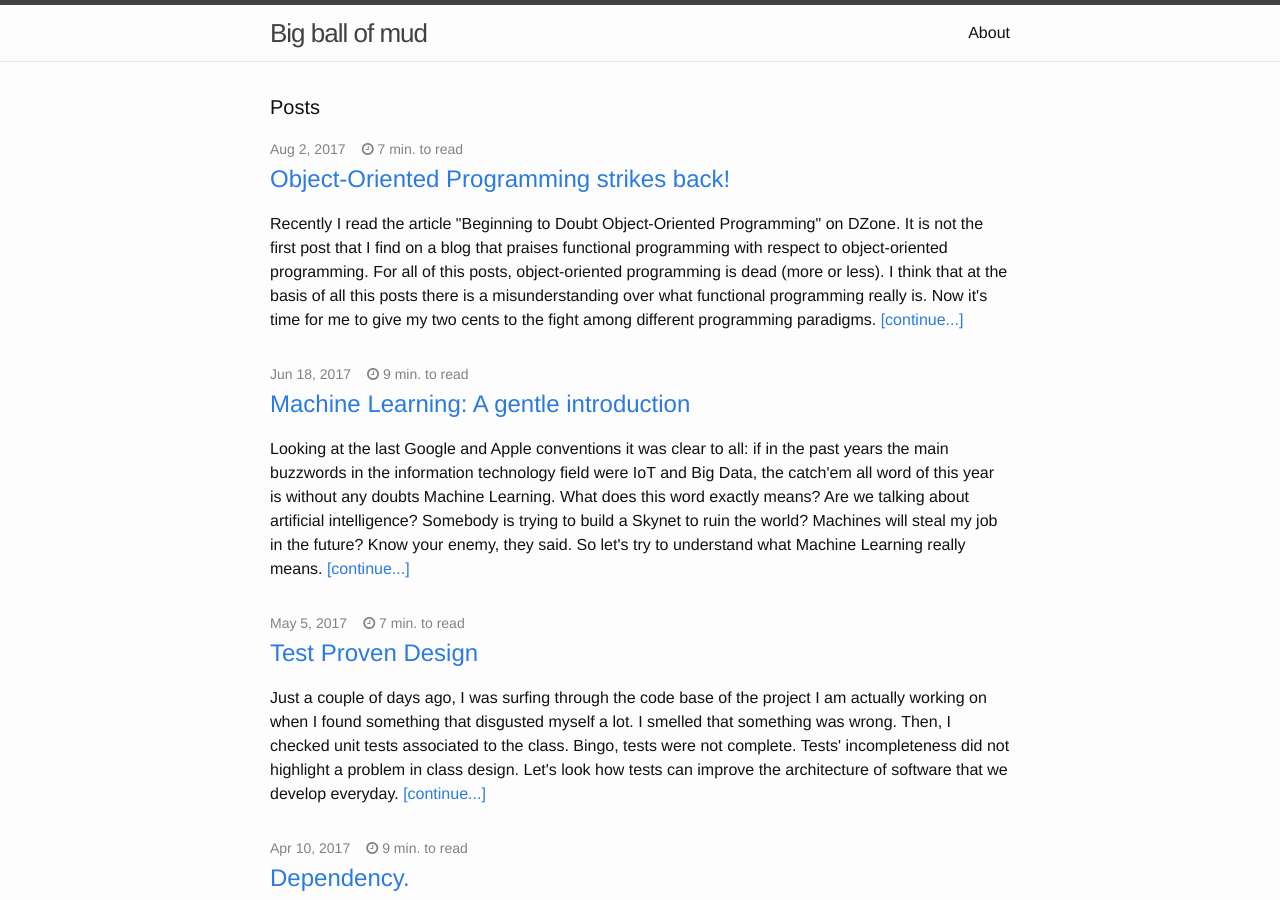
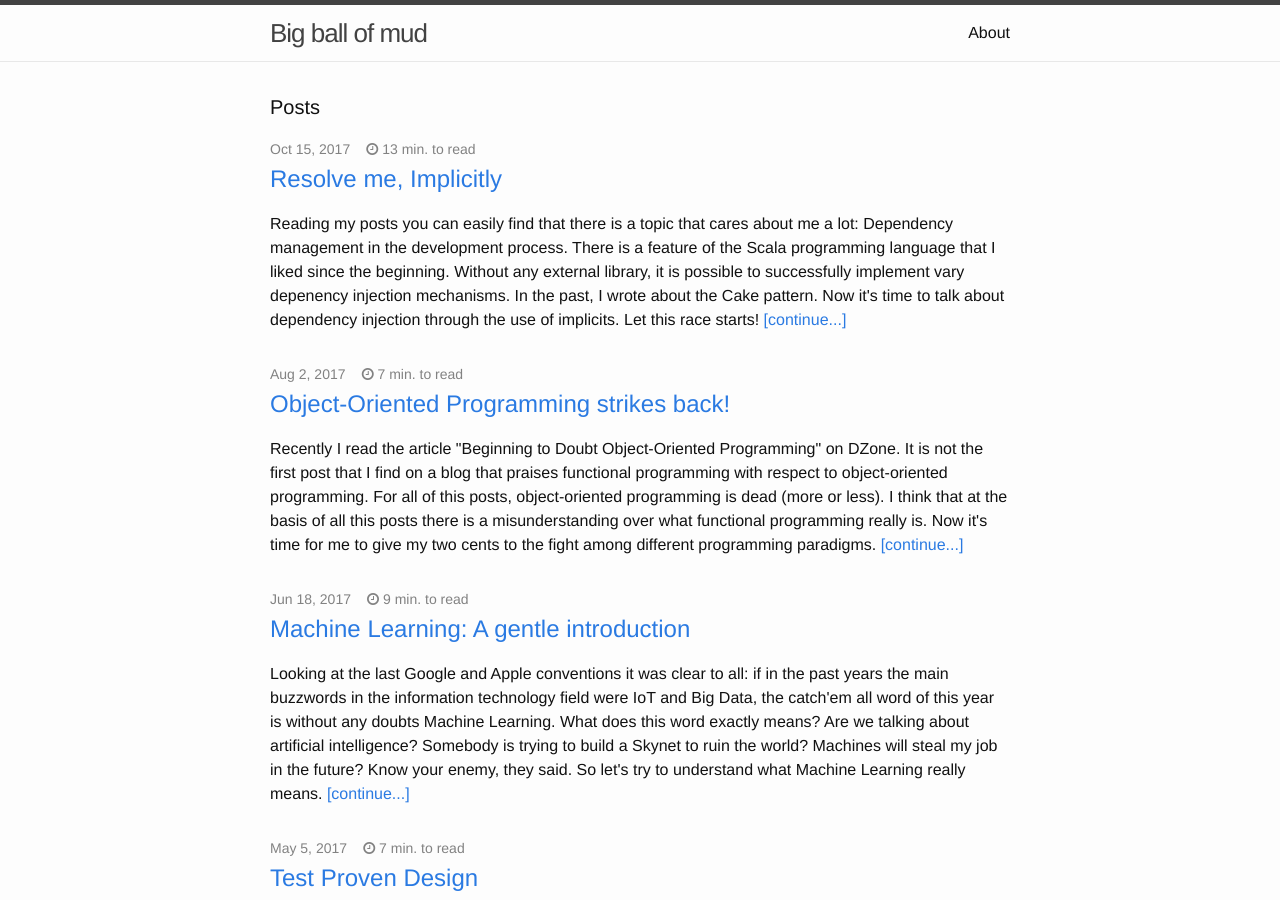
Before and after one commit to rcardin/rcardin.github.io, a Jekyll site: the page built from index.html, in a window 1280 px wide and 900 px high. Built offline with Jekyll 4.4.1, drawn with Linux system fonts in a browser that asks for light colours.

Commit message:
Promoted from draft the post on Scala DI

```diff
--- a/_drafts/resolve-me-implicitly.markdown
+++ b/_posts/2017-10-15-resolve-me-implicitly.markdown
@@ -192,10 +192,12 @@ package object controllers {
 
 Using the latter approach, the definition of the class `UserController` is not polluted by any exoteric extensions. The drawback is that it becomes harder to trace how each implicit parameter is resolved by the compiler.
 
+![Y U not explicit the implicits!](https://i.imgflip.com/1xn1z9.jpg)
+
 #### Functional programming
 Easy enough! We have just implemented dependency injection in Scala using implicits! Wow! But, wait: why did we introduce also function curring? We did not use currying by now.
 
-The secret is soon unveiled. The above examples treat dependency injection in using _object-oriented programming_. But, what about _functional programming_? In functional programming, there is the same requirement for functions to declare and resolve their dependencies. In this world, the only way to declare a dependency is to put it into the signature. In this way, a client of the function can provide the needed dependency at the same time of the function call.
+The secret is soon unveiled. The above examples treat dependency injection in _object-oriented programming_. But, what about _functional programming_? In functional programming, there is the same requirement for functions to declare and resolve their dependencies. In this world, the only way to declare a dependency is to put it into the signature. In this way, a client of the function can provide the needed dependency at the same time of the function call.
 
 {% highlight scala %}
 // The example is taken from the book Scala for the Impatient
```
Also changed, not shown: other parts of _posts/2017-10-15-resolve-me-implicitly.markdown (+1 -1 lines).
